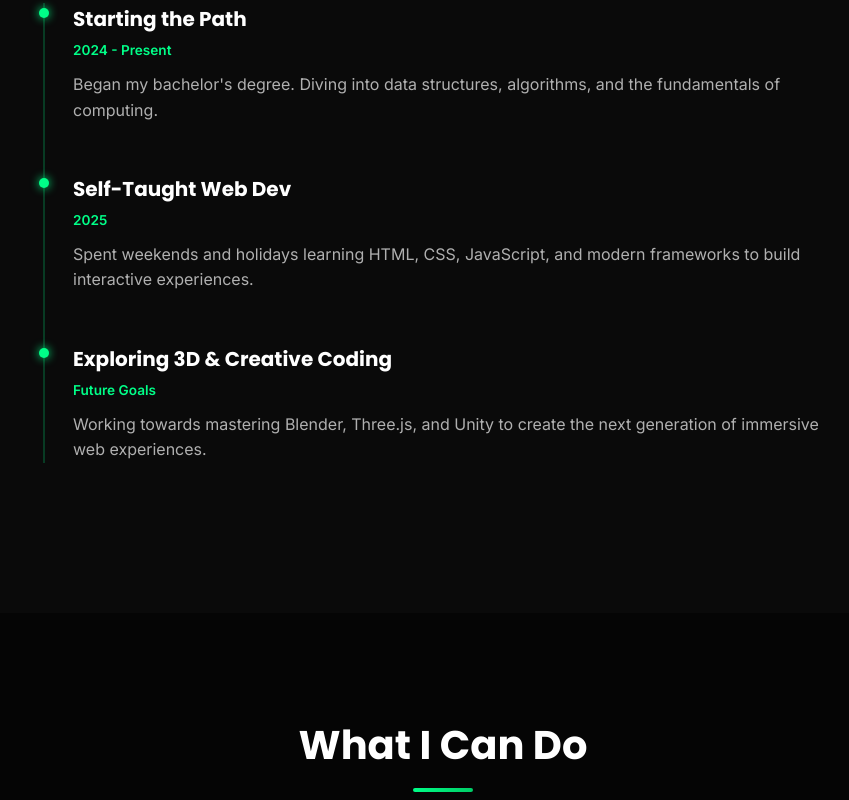
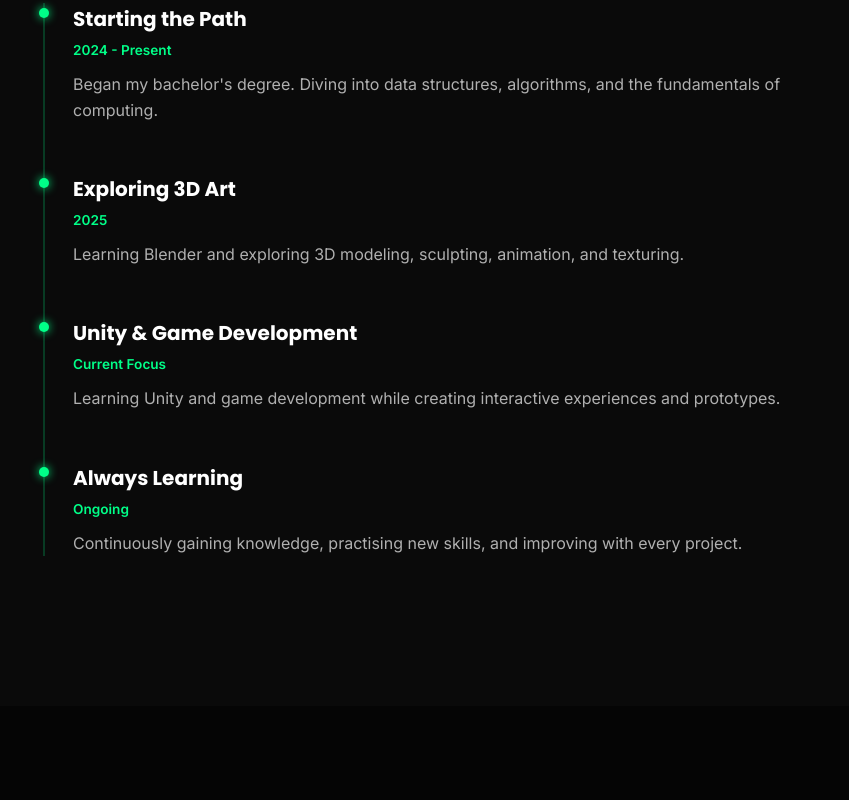
Before and after one commit to zriharrieeythedev/portfolio, a plain HTML site: page index.html in a window 1280 px wide. Shown: the part 1813-2613 px from the top of the page, without its empty margins (197-1046 px from the left). Drawn offline with Linux system fonts and the light colour scheme; animation ran at ten frames a second.

Commit message:
Add files via upload
index updaaated

```diff
--- a/index.html
+++ b/index.html
@@ -93,19 +93,25 @@
                 <div class="timeline-item reveal">
                     <div class="timeline-dot"></div>
                     <div class="timeline-content">
-                        <h4>Self-Taught Web Dev</h4>
+                        <h4>Exploring 3D Art</h4>
                         <span class="date">2025</span>
-                        <p>Spent weekends and holidays learning HTML, CSS, JavaScript, and modern frameworks to build
-                            interactive experiences.</p>
+                        <p>Learning Blender and exploring 3D modeling, sculpting, animation, and texturing.</p>
                     </div>
                 </div>
                 <div class="timeline-item reveal">
                     <div class="timeline-dot"></div>
                     <div class="timeline-content">
-                        <h4>Exploring 3D & Creative Coding</h4>
-                        <span class="date">Future Goals</span>
-                        <p>Working towards mastering Blender, Three.js, and Unity to create the next generation of
-                            immersive web experiences.</p>
+                        <h4>Unity &amp; Game Development</h4>
+                        <span class="date">Current Focus</span>
+                        <p>Learning Unity and game development while creating interactive experiences and prototypes.</p>
+                    </div>
+                </div>
+                <div class="timeline-item reveal">
+                    <div class="timeline-dot"></div>
+                    <div class="timeline-content">
+                        <h4>Always Learning</h4>
+                        <span class="date">Ongoing</span>
+                        <p>Continuously gaining knowledge, practising new skills, and improving with every project.</p>
                     </div>
                 </div>
             </div>
```
